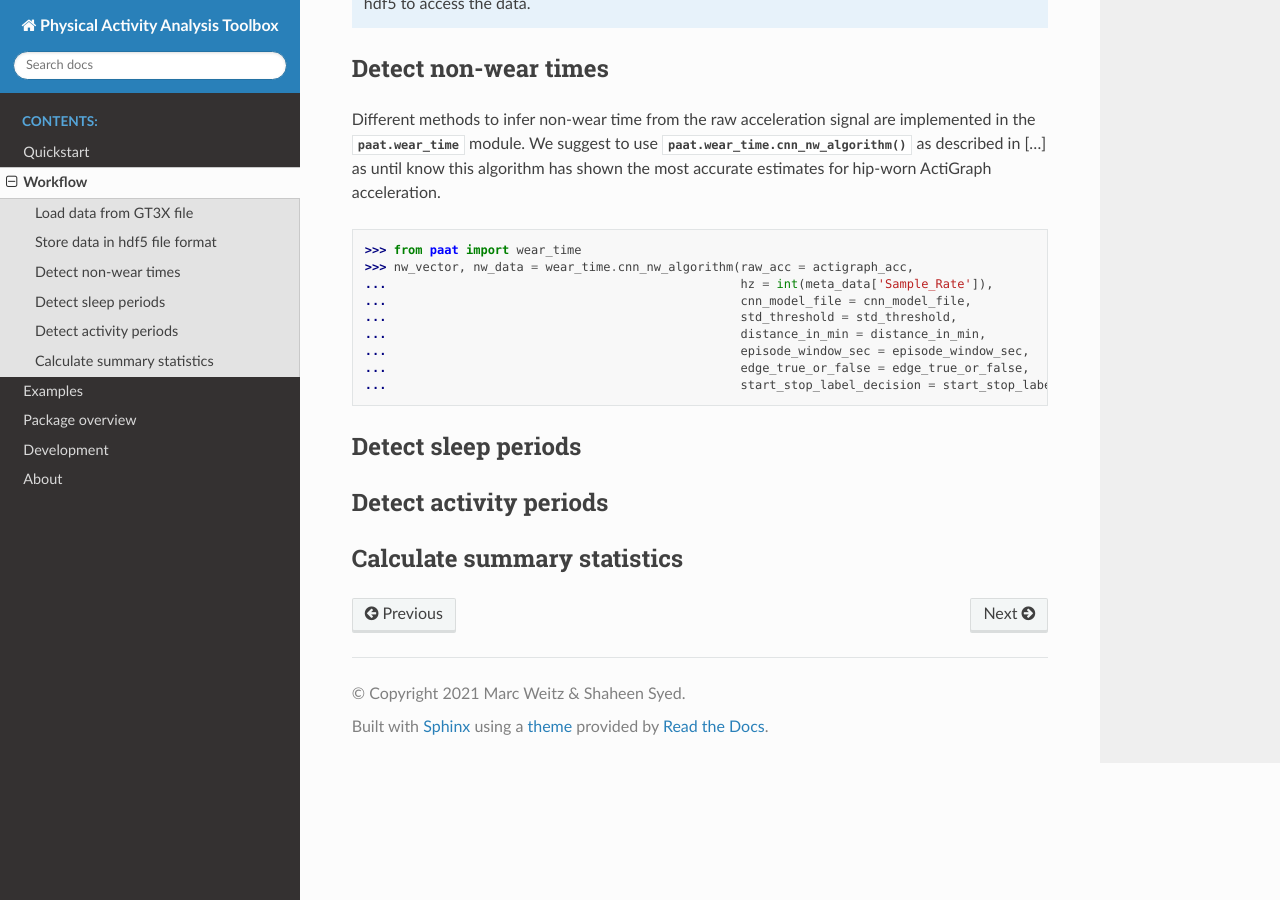
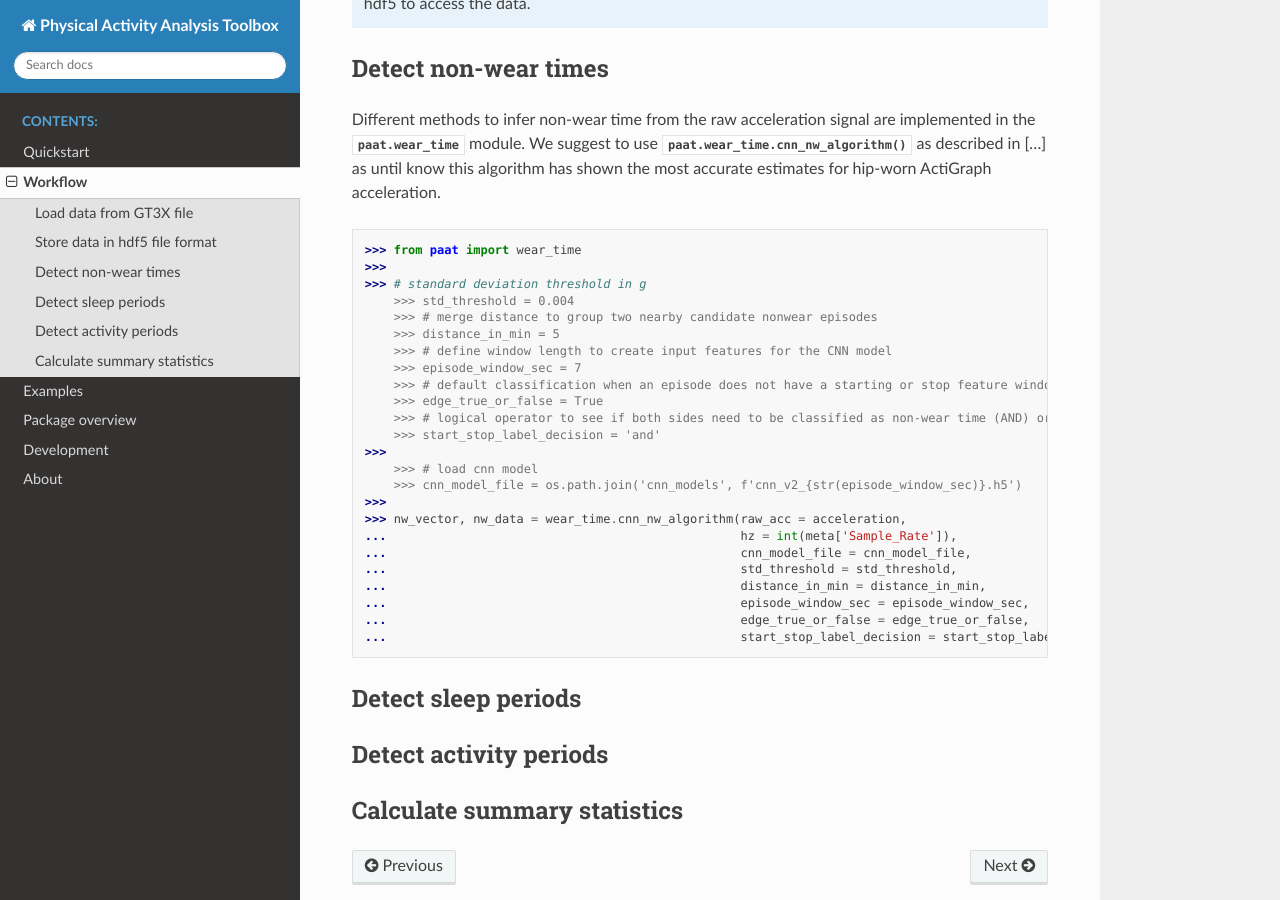
Before and after one commit to Trybnetic/paat, a Sphinx documentation site: the page built from doc/source/workflow.rst, in a window 1280 px wide and 900 px high, scrolled down 822 px. Built offline with Sphinx 7.4.7 and the Read the Docs theme 2.0.0, drawn with Linux system fonts in a browser that asks for light colours.

```diff
--- a/doc/source/workflow.rst
+++ b/doc/source/workflow.rst
@@ -55,8 +55,23 @@ estimates for hip-worn ActiGraph acceleration.
 .. code-block:: python
 
     >>> from paat import wear_time
-    >>> nw_vector, nw_data = wear_time.cnn_nw_algorithm(raw_acc = actigraph_acc,
-    ...             					hz = int(meta_data['Sample_Rate']),
+    >>>
+    >>> # standard deviation threshold in g
+  	>>> std_threshold = 0.004
+  	>>> # merge distance to group two nearby candidate nonwear episodes
+  	>>> distance_in_min = 5
+  	>>> # define window length to create input features for the CNN model
+  	>>> episode_window_sec = 7
+  	>>> # default classification when an episode does not have a starting or stop feature window (happens at t=0 or at the end of the data)
+  	>>> edge_true_or_false = True
+  	>>> # logical operator to see if both sides need to be classified as non-wear time (AND) or just a single side (OR)
+  	>>> start_stop_label_decision = 'and'
+    >>>
+  	>>> # load cnn model
+  	>>> cnn_model_file = os.path.join('cnn_models', f'cnn_v2_{str(episode_window_sec)}.h5')
+    >>>
+    >>> nw_vector, nw_data = wear_time.cnn_nw_algorithm(raw_acc = acceleration,
+    ...             					hz = int(meta['Sample_Rate']),
     ...              					cnn_model_file = cnn_model_file,
     ...              					std_threshold = std_threshold,
     ...              					distance_in_min = distance_in_min,
```
Also changed, not shown: 2 other files.
